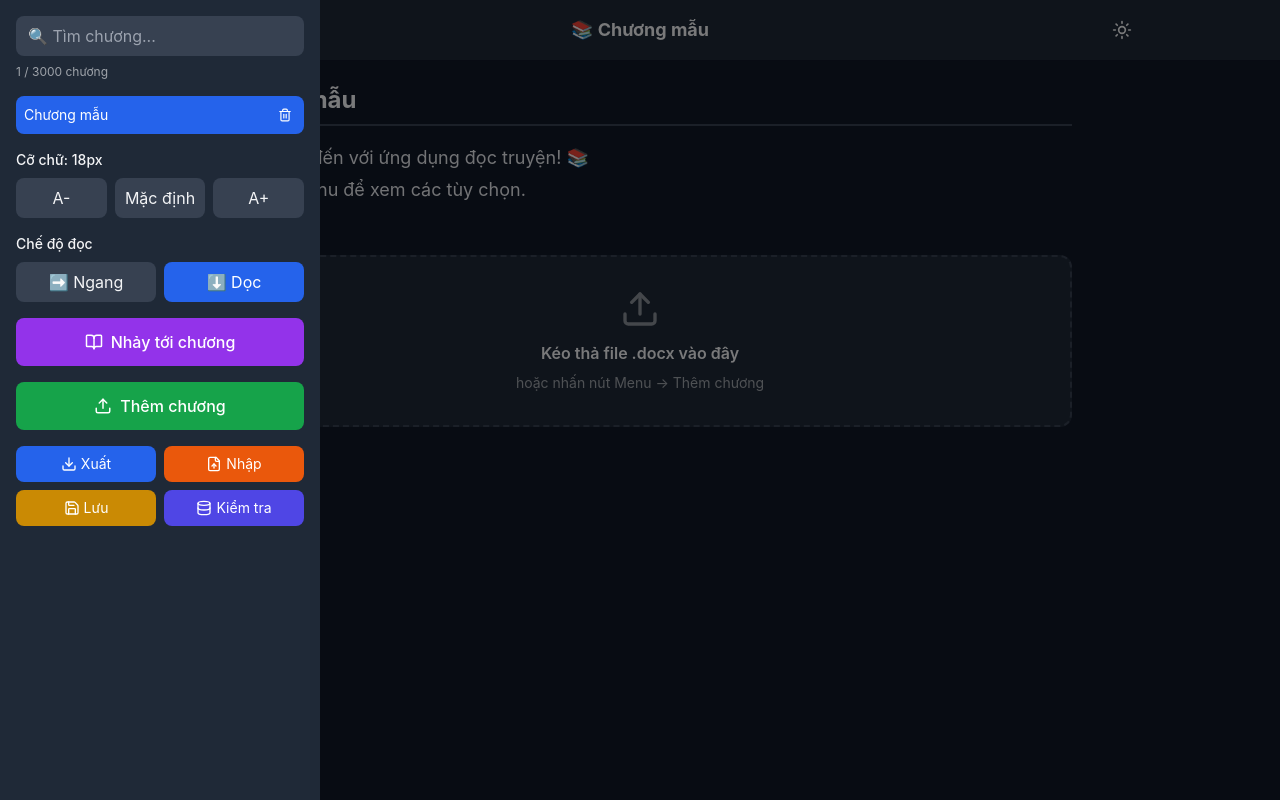
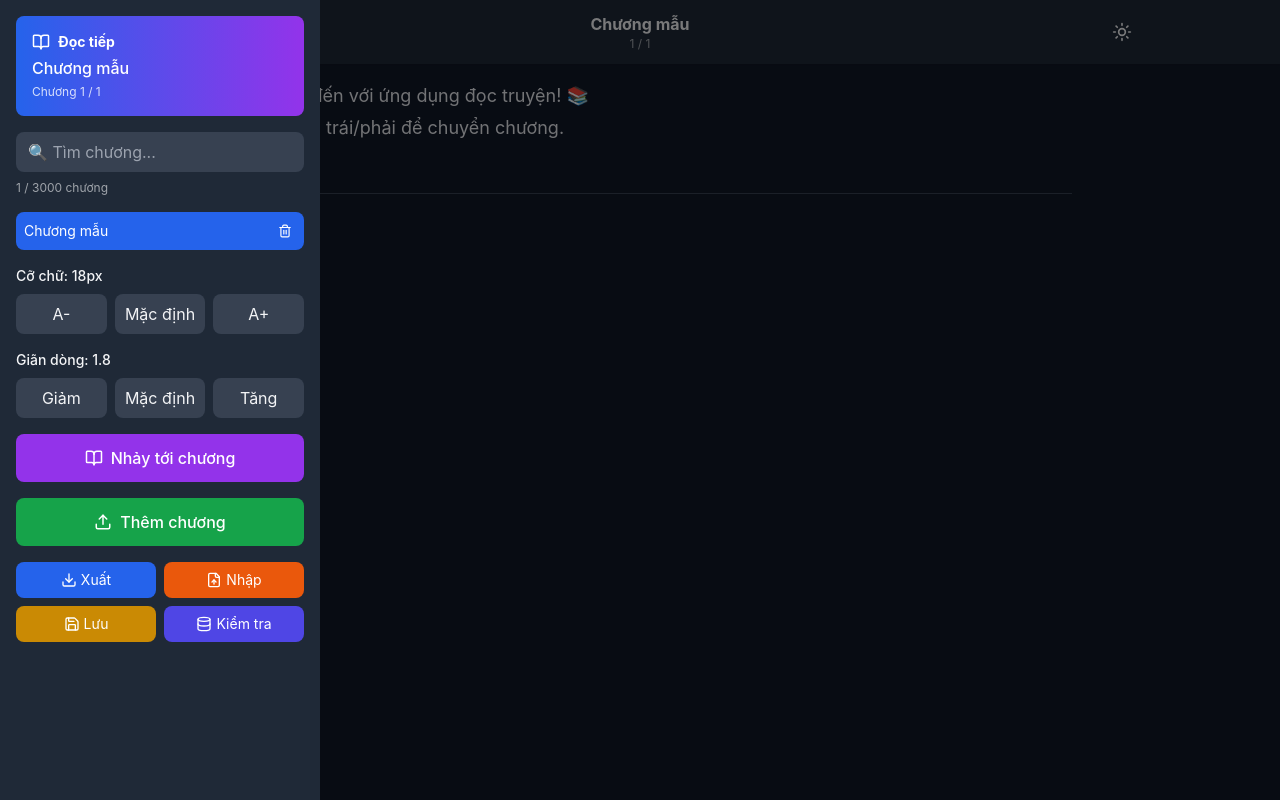
Before and after one commit to VanDoHaui/doc-truyen-offline, a React (Create React App) app: page / in a window 1280 px wide. Both pictures are taken after a click on the button 158 px from the left and 30 px from the top of the page. Built offline with nearby package versions, Linux system fonts and the light colour scheme.

Commit message:
Add vertical reading mode

```diff
--- a/src/App.js
+++ b/src/App.js
@@ -1,5 +1,5 @@
 import React, { useState, useEffect, useRef } from 'react';
-import { Moon, Sun, ChevronLeft, ChevronRight, Upload, Menu, X, BookOpen, Download, FileUp, Save, Database, Trash2 } from 'lucide-react';
+import { Moon, Sun, Upload, Menu, X, BookOpen, Download, FileUp, Save, Database, Trash2 } from 'lucide-react';
 import mammoth from 'mammoth';
 
 // IndexedDB Helper
@@ -56,12 +56,11 @@ const clearIndexedDB = async () => {
 
 export default function OfflineReaderApp() {
   const [darkMode, setDarkMode] = useState(true);
-  const [verticalMode, setVerticalMode] = useState(true);
   const [chapters, setChapters] = useState([
     {
       id: 1,
       title: 'Chương mẫu',
-      content: '<p>Chào mừng đến với ứng dụng đọc truyện! 📚</p><p>Nhấn nút Menu để xem các tùy chọn.</p>'
+      content: '<p>Chào mừng đến với ứng dụng đọc truyện! 📚</p><p>Dùng mũi tên trái/phải để chuyển chương.</p>'
     }
   ]);
   const [currentChapter, setCurrentChapter] = useState(0);
@@ -72,10 +71,13 @@ export default function OfflineReaderApp() {
   const [jumpPage, setJumpPage] = useState('');
   const [showJumpModal, setShowJumpModal] = useState(false);
   const [fontSize, setFontSize] = useState(18);
+  const [lineHeight, setLineHeight] = useState(1.8);
   const [mounted, setMounted] = useState(false);
   const [loading, setLoading] = useState(false);
   const [progress, setProgress] = useState(0);
   const contentRef = useRef(null);
+  const touchStartX = useRef(0);
+  const touchEndX = useRef(0);
 
   useEffect(() => {
     setMounted(true);
@@ -87,12 +89,12 @@ export default function OfflineReaderApp() {
       const data = await getFromIndexedDB('appData');
       if (data) {
         setDarkMode(data.darkMode !== undefined ? data.darkMode : true);
-        setVerticalMode(data.verticalMode !== undefined ? data.verticalMode : true);
         if (data.chapters && data.chapters.length > 0) {
           setChapters(data.chapters);
         }
         setCurrentChapter(data.currentChapter || 0);
         setFontSize(data.fontSize || 18);
+        setLineHeight(data.lineHeight || 1.8);
       }
     } catch (error) {
       console.error('Lỗi load:', error);
@@ -101,7 +103,7 @@ export default function OfflineReaderApp() {
 
   const saveToStorage = async () => {
     try {
-      await saveToIndexedDB('appData', { darkMode, verticalMode, chapters, currentChapter, fontSize });
+      await saveToIndexedDB('appData', { darkMode, chapters, currentChapter, fontSize, lineHeight });
     } catch (error) {
       console.error('Lỗi lưu:', error);
     }
@@ -112,23 +114,57 @@ export default function OfflineReaderApp() {
       const timer = setTimeout(() => saveToStorage(), 500);
       return () => clearTimeout(timer);
     }
-  }, [darkMode, verticalMode, chapters, currentChapter, fontSize, mounted]);
+  }, [darkMode, chapters, currentChapter, fontSize, lineHeight, mounted]);
 
   useEffect(() => {
     window.scrollTo(0, 0);
   }, [currentChapter]);
 
+  // Xử lý vuốt trái/phải trên mobile
+  const handleTouchStart = (e) => {
+    touchStartX.current = e.touches[0].clientX;
+  };
+
+  const handleTouchMove = (e) => {
+    touchEndX.current = e.touches[0].clientX;
+  };
+
+  const handleTouchEnd = () => {
+    if (!touchStartX.current || !touchEndX.current) return;
+
+    const distance = touchStartX.current - touchEndX.current;
+    const threshold = 50; // Khoảng cách tối thiểu để kích hoạt
+
+    if (Math.abs(distance) > threshold) {
+      if (distance > 0 && currentChapter < chapters.length - 1) {
+        // Vuốt trái - Chương sau
+        changeChapter(currentChapter + 1);
+      } else if (distance < 0 && currentChapter > 0) {
+        // Vuốt phải - Chương trước
+        changeChapter(currentChapter - 1);
+      }
+    }
+
+    touchStartX.current = 0;
+    touchEndX.current = 0;
+  };
+
   useEffect(() => {
     const handleKeyDown = (e) => {
+      if (showMenu || showJumpModal) return;
+
       if (e.key === 'ArrowLeft' && currentChapter > 0) {
+        e.preventDefault();
         changeChapter(currentChapter - 1);
       } else if (e.key === 'ArrowRight' && currentChapter < chapters.length - 1) {
+        e.preventDefault();
         changeChapter(currentChapter + 1);
       }
     };
+
     window.addEventListener('keydown', handleKeyDown);
     return () => window.removeEventListener('keydown', handleKeyDown);
-  }, [currentChapter, chapters.length]);
+  }, [currentChapter, chapters.length, showMenu, showJumpModal]);
 
   const showToast = (message) => {
     setToast({ show: true, message });
@@ -136,7 +172,14 @@ export default function OfflineReaderApp() {
   };
 
   const changeChapter = (newIndex) => {
-    if (newIndex < 0 || newIndex >= chapters.length) return;
+    if (newIndex < 0) {
+      showToast('⚠️ Đây là chương đầu');
+      return;
+    }
+    if (newIndex >= chapters.length) {
+      showToast('⚠️ Hết chương rồi');
+      return;
+    }
     setCurrentChapter(newIndex);
     window.scrollTo(0, 0);
   };
@@ -152,6 +195,44 @@ export default function OfflineReaderApp() {
         const arrayBuffer = await files[i].arrayBuffer();
         const result = await mammoth.convertToHtml({ arrayBuffer });
         let html = result.value.replace(/<img[^>]*>/g, '').replace(/<p>\s*<\/p>/g, '');
+
+        // Nhóm các đoạn <p> chứa <strong> liên tiếp vào khung
+        const lines = html.split('\n');
+        let inBoldBlock = false;
+        let boldBlockContent = [];
+        const processedLines = [];
+
+        for (let line of lines) {
+          const hasBold = /<strong>/.test(line) && line.trim().startsWith('<p>');
+
+          if (hasBold) {
+            if (!inBoldBlock) {
+              inBoldBlock = true;
+              boldBlockContent = [];
+            }
+            boldBlockContent.push(line);
+          } else {
+            if (inBoldBlock && boldBlockContent.length > 0) {
+              processedLines.push('<div class="info-box">' + boldBlockContent.join('\n') + '</div>');
+              boldBlockContent = [];
+              inBoldBlock = false;
+            }
+            processedLines.push(line);
+          }
+        }
+
+        if (inBoldBlock && boldBlockContent.length > 0) {
+          processedLines.push('<div class="info-box">' + boldBlockContent.join('\n') + '</div>');
+        }
+
+        html = processedLines.join('\n');
+
+        html = html.replace(/\[([^\]]+)\]/g, '<span class="item-name">[$1]</span>');
+        html = html.replace(/Xếp hạng\s*:\s*([^\n<]+)/gi, '<div class="stat-row"><span class="stat-label">Xếp hạng:</span><span class="stat-value">$1</span></div>');
+        html = html.replace(/Độ bền\s*:\s*([^\n<]+)/gi, '<div class="stat-row"><span class="stat-label">Độ bền:</span><span class="stat-value">$1</span></div>');
+        html = html.replace(/Sức Tấn công\s*:\s*([^\n<]+)/gi, '<div class="stat-row"><span class="stat-label">Tấn công:</span><span class="stat-value">$1</span></div>');
+        html = html.replace(/Tốc độ tấn công\s*:\s*([^\n<]+)/gi, '<div class="stat-row"><span class="stat-label">Tốc độ:</span><span class="stat-value">$1</span></div>');
+
         newChapters.push({
           id: Date.now() + Math.random(),
           title: files[i].name.replace(/\.(docx|doc)$/, ''),
@@ -200,7 +281,7 @@ export default function OfflineReaderApp() {
 
   const exportData = () => {
     try {
-      const blob = new Blob([JSON.stringify({ darkMode, chapters, currentChapter, fontSize }, null, 2)], { type: 'application/json' });
+      const blob = new Blob([JSON.stringify({ darkMode, chapters, currentChapter, fontSize, lineHeight }, null, 2)], { type: 'application/json' });
       const url = URL.createObjectURL(blob);
       const a = document.createElement('a');
       a.href = url;
@@ -226,7 +307,8 @@ export default function OfflineReaderApp() {
         setChapters(data.chapters);
         setCurrentChapter(data.currentChapter || 0);
         setFontSize(data.fontSize || 18);
-        await saveToIndexedDB('appData', { darkMode: data.darkMode, chapters: data.chapters, currentChapter: data.currentChapter || 0, fontSize: data.fontSize || 18, verticalMode: data.verticalMode !== undefined ? data.verticalMode : true });
+        setLineHeight(data.lineHeight || 1.8);
+        await saveToIndexedDB('appData', data);
         showToast(`✅ Nhập ${data.chapters.length} chương!`);
       } catch (error) {
         showToast('❌ File lỗi');
@@ -247,15 +329,14 @@ export default function OfflineReaderApp() {
             <p className="font-bold mb-3">{progress > 0 ? `${progress}%` : 'Đang tải...'}</p>
             {progress > 0 && (
               <div className="w-full bg-gray-700 rounded-full h-2">
-                <div className="bg-blue-500 h-2 rounded-full" style={{width: `${progress}%`}}></div>
+                <div className="bg-blue-500 h-2 rounded-full transition-all" style={{width: `${progress}%`}}></div>
               </div>
             )}
           </div>
         </div>
       )}
 
-      {/* Header */}
-      <div className={`${darkMode ? 'bg-gray-800' : 'bg-white'} sticky top-0 z-20 shadow-sm`}>
+      <div className={`${darkMode ? 'bg-gray-800' : 'bg-white'} fixed top-0 left-0 right-0 z-20 shadow-sm`}>
         <div className="max-w-5xl mx-auto px-3 py-3 flex items-center justify-between">
           <button
             onClick={() => setShowMenu(!showMenu)}
@@ -264,10 +345,14 @@ export default function OfflineReaderApp() {
             {showMenu ? <X size={20} /> : <Menu size={20} />}
           </button>
 
-          <h1 className="text-lg font-bold flex items-center gap-2">
-            📚 {chapters[currentChapter]?.title.substring(0, 20)}
-            {chapters[currentChapter]?.title.length > 20 && '...'}
+          <div className="flex-1 text-center">
+            <h1 className="text-base font-bold truncate px-2">
+              {chapters[currentChapter]?.title}
             </h1>
+            <p className="text-xs opacity-60">
+              {currentChapter + 1} / {chapters.length}
+            </p>
+          </div>
 
           <button
             onClick={() => setDarkMode(!darkMode)}
@@ -278,13 +363,28 @@ export default function OfflineReaderApp() {
         </div>
       </div>
 
-      {/* Menu Sidebar */}
       {showMenu && (
         <>
           <div className="fixed inset-0 bg-black/50 z-30" onClick={() => setShowMenu(false)}></div>
           <div className={`${darkMode ? 'bg-gray-800' : 'bg-white'} fixed top-0 left-0 bottom-0 w-80 z-40 overflow-y-auto`}>
             <div className="p-4 space-y-4">
-              {/* Search */}
+              {/* Đọc tiếp */}
+              <div
+                onClick={() => {
+                  setShowMenu(false);
+                }}
+                className={`p-4 rounded-lg ${darkMode ? 'bg-gradient-to-r from-blue-600 to-purple-600' : 'bg-gradient-to-r from-blue-500 to-purple-500'} cursor-pointer hover:opacity-90 transition-all`}
+              >
+                <div className="flex items-center gap-2 mb-1">
+                  <BookOpen size={18} className="text-white" />
+                  <span className="text-white font-bold text-sm">Đọc tiếp</span>
+                </div>
+                <div className="text-white font-medium truncate">{chapters[currentChapter]?.title}</div>
+                <div className="text-white/80 text-xs mt-1">
+                  Chương {currentChapter + 1} / {chapters.length}
+                </div>
+              </div>
+
               <div>
                 <input
                   type="text"
@@ -298,7 +398,6 @@ export default function OfflineReaderApp() {
                 </div>
               </div>
 
-              {/* Chapter List */}
               <div className="space-y-1 max-h-64 overflow-y-auto">
                 {filteredChapters.map((ch) => (
                   <div
@@ -328,7 +427,6 @@ export default function OfflineReaderApp() {
                 ))}
               </div>
 
-              {/* Font Size */}
               <div>
                 <label className="text-sm font-medium block mb-2">Cỡ chữ: {fontSize}px</label>
                 <div className="flex gap-2">
@@ -353,26 +451,30 @@ export default function OfflineReaderApp() {
                 </div>
               </div>
 
-              {/* Reading Mode */}
               <div>
-                <label className="text-sm font-medium block mb-2">Chế độ đọc</label>
+                <label className="text-sm font-medium block mb-2">Giãn dòng: {lineHeight.toFixed(1)}</label>
                 <div className="flex gap-2">
                   <button
-                    onClick={() => setVerticalMode(false)}
-                    className={`flex-1 py-2 rounded-lg ${!verticalMode ? 'bg-blue-600 text-white' : darkMode ? 'bg-gray-700 hover:bg-gray-600' : 'bg-gray-200 hover:bg-gray-300'}`}
+                    onClick={() => setLineHeight(Math.max(1.2, lineHeight - 0.2))}
+                    className={`flex-1 py-2 rounded-lg ${darkMode ? 'bg-gray-700 hover:bg-gray-600' : 'bg-gray-200 hover:bg-gray-300'}`}
                   >
-                    ➡️ Ngang
+                    Giảm
                   </button>
                   <button
-                    onClick={() => setVerticalMode(true)}
-                    className={`flex-1 py-2 rounded-lg ${verticalMode ? 'bg-blue-600 text-white' : darkMode ? 'bg-gray-700 hover:bg-gray-600' : 'bg-gray-200 hover:bg-gray-300'}`}
+                    onClick={() => setLineHeight(1.8)}
+                    className={`flex-1 py-2 rounded-lg ${darkMode ? 'bg-gray-700 hover:bg-gray-600' : 'bg-gray-200 hover:bg-gray-300'}`}
                   >
-                    ⬇️ Dọc
+                    Mặc định
+                  </button>
+                  <button
+                    onClick={() => setLineHeight(Math.min(2.5, lineHeight + 0.2))}
+                    className={`flex-1 py-2 rounded-lg ${darkMode ? 'bg-gray-700 hover:bg-gray-600' : 'bg-gray-200 hover:bg-gray-300'}`}
+                  >
+                    Tăng
                   </button>
                 </div>
               </div>
 
-              {/* Jump to Chapter */}
               <button
                 onClick={() => {
                   setShowJumpModal(true);
@@ -384,7 +486,6 @@ export default function OfflineReaderApp() {
                 Nhảy tới chương
               </button>
 
-              {/* Upload */}
               <label className="block">
                 <input
                   type="file"
@@ -399,7 +500,6 @@ export default function OfflineReaderApp() {
                 </div>
               </label>
 
-              {/* Actions */}
               <div className="grid grid-cols-2 gap-2">
                 <button
                   onClick={exportData}
@@ -457,15 +557,15 @@ export default function OfflineReaderApp() {
         </>
       )}
 
-      {/* Content */}
-      {verticalMode ? (
-        // Chế độ dọc - tất cả chương liên tục
       <div
         ref={contentRef}
         onDrop={handleDrop}
         onDragOver={(e) => { e.preventDefault(); setDragOver(true); }}
         onDragLeave={(e) => { e.preventDefault(); setDragOver(false); }}
-          className="max-w-4xl mx-auto px-4 py-6 pb-24"
+        onTouchStart={handleTouchStart}
+        onTouchMove={handleTouchMove}
+        onTouchEnd={handleTouchEnd}
+        className="max-w-4xl mx-auto px-4 pt-20 pb-8 min-h-screen"
       >
         {dragOver && (
           <div className="fixed inset-4 border-4 border-dashed border-blue-500 rounded-xl bg-blue-500/10 flex items-center justify-center z-30">
@@ -476,75 +576,87 @@ export default function OfflineReaderApp() {
           </div>
         )}
 
-          {chapters.map((chapter, index) => (
-            <div key={chapter.id} className="mb-12">
-              <h2 className={`text-2xl font-bold mb-4 pb-2 border-b-2 ${darkMode ? 'border-gray-700' : 'border-gray-300'}`}>
-                {chapter.title}
-              </h2>
-              <div
-                className="prose prose-lg max-w-none"
-                style={{
-                  fontSize: `${fontSize}px`,
-                  lineHeight: '1.8',
-                  color: darkMode ? '#e5e7eb' : '#374151'
-                }}
-                dangerouslySetInnerHTML={{ __html: chapter.content }}
-              />
-              {index < chapters.length - 1 && (
-                <div className={`mt-8 pt-4 border-t-2 ${darkMode ? 'border-gray-700' : 'border-gray-300'} text-center text-sm opacity-60`}>
-                  • • •
-                </div>
-              )}
-            </div>
-          ))}
-
-          {chapters.length <= 3 && (
-            <div className={`${darkMode ? 'bg-gray-800 border-gray-700' : 'bg-white border-gray-300'} rounded-xl p-8 border-2 border-dashed text-center mt-8`}>
-              <Upload size={40} className="mx-auto mb-3 opacity-50" />
-              <p className="font-semibold mb-2">Kéo thả file .docx vào đây</p>
-              <p className="text-sm opacity-60">hoặc nhấn nút Menu → Thêm chương</p>
-            </div>
-          )}
-        </div>
-      ) : (
-        // Chế độ ngang - từng chương riêng
-        <div
-          ref={contentRef}
-          onDrop={handleDrop}
-          onDragOver={(e) => { e.preventDefault(); setDragOver(true); }}
-          onDragLeave={(e) => { e.preventDefault(); setDragOver(false); }}
-          className="max-w-4xl mx-auto px-4 py-6 pb-24"
-        >
-          {dragOver && (
-            <div className="fixed inset-4 border-4 border-dashed border-blue-500 rounded-xl bg-blue-500/10 flex items-center justify-center z-30">
-              <div className={`${darkMode ? 'bg-gray-800' : 'bg-white'} px-6 py-4 rounded-xl`}>
-                <Upload size={40} className="mx-auto mb-2 text-blue-500" />
-                <p className="font-bold">Thả file vào đây!</p>
-              </div>
-            </div>
-          )}
+        <style>{`
+          .info-box {
+            border: 2px solid ${darkMode ? '#3b82f6' : '#2563eb'};
+            background: ${darkMode ? '#1e3a5f' : '#eff6ff'};
+            border-radius: 8px;
+            padding: 12px 16px;
+            margin: 16px 0;
+          }
+          .info-box p {
+            margin: 8px 0;
+          }
+          .info-box p:first-child {
+            margin-top: 0;
+          }
+          .info-box p:last-child {
+            margin-bottom: 0;
+          }
+          .info-box strong {
+            color: ${darkMode ? '#60a5fa' : '#1e40af'};
+          }
+          .item-name {
+            display: inline-block;
+            background: ${darkMode ? '#1e40af' : '#3b82f6'};
+            color: white;
+            padding: 2px 8px;
+            border-radius: 4px;
+            font-weight: 600;
+            font-size: 0.95em;
+            margin: 4px 0;
+          }
+          .stat-row {
+            display: flex;
+            padding: 6px 12px;
+            border-bottom: 1px solid ${darkMode ? '#374151' : '#e5e7eb'};
+            background: ${darkMode ? '#1f2937' : '#f9fafb'};
+            margin: 2px 0;
+          }
+          .stat-label {
+            font-weight: 600;
+            min-width: 100px;
+            color: ${darkMode ? '#9ca3af' : '#6b7280'};
+          }
+          .stat-value {
+            flex: 1;
+            color: ${darkMode ? '#e5e7eb' : '#374151'};
+          }
+        `}</style>
 
         <div
           className="prose prose-lg max-w-none"
           style={{
             fontSize: `${fontSize}px`,
-              lineHeight: '1.8',
+            lineHeight: `${lineHeight}`,
             color: darkMode ? '#e5e7eb' : '#374151'
           }}
           dangerouslySetInnerHTML={{ __html: chapters[currentChapter]?.content }}
         />
 
-          {chapters.length <= 3 && (
-            <div className={`${darkMode ? 'bg-gray-800 border-gray-700' : 'bg-white border-gray-300'} rounded-xl p-8 border-2 border-dashed text-center mt-8`}>
-              <Upload size={40} className="mx-auto mb-3 opacity-50" />
-              <p className="font-semibold mb-2">Kéo thả file .docx vào đây</p>
-              <p className="text-sm opacity-60">hoặc nhấn nút Menu → Thêm chương</p>
+        <div className="flex justify-between items-center mt-12 pt-6 border-t" style={{ borderColor: darkMode ? '#374151' : '#e5e7eb' }}>
+          {currentChapter > 0 ? (
+            <button
+              onClick={() => changeChapter(currentChapter - 1)}
+              className={`px-6 py-3 rounded-lg ${darkMode ? 'bg-gray-800 hover:bg-gray-700' : 'bg-white hover:bg-gray-100'} shadow-md flex items-center gap-2 transition-all`}
+            >
+              <span className="font-bold text-xl">&lt;</span>
+              <span className="text-base">Chương trước</span>
+            </button>
+          ) : <div></div>}
+
+          {currentChapter < chapters.length - 1 ? (
+            <button
+              onClick={() => changeChapter(currentChapter + 1)}
+              className={`px-6 py-3 rounded-lg ${darkMode ? 'bg-gray-800 hover:bg-gray-700' : 'bg-white hover:bg-gray-100'} shadow-md flex items-center gap-2 transition-all`}
+            >
+              <span className="text-base">Chương sau</span>
+              <span className="font-bold text-xl">&gt;</span>
+            </button>
+          ) : <div></div>}
         </div>
-          )}
       </div>
-      )}
 
-      {/* Jump Modal */}
       {showJumpModal && (
         <div className="fixed inset-0 bg-black/70 flex items-center justify-center z-50 p-4" onClick={() => setShowJumpModal(false)}>
           <div className={`${darkMode ? 'bg-gray-800' : 'bg-white'} rounded-xl p-6 max-w-sm w-full`} onClick={(e) => e.stopPropagation()}>
@@ -597,44 +709,10 @@ export default function OfflineReaderApp() {
         </div>
       )}
 
-      {/* Toast */}
       {toast.show && (
-        <div className="fixed bottom-20 left-1/2 -translate-x-1/2 z-50">
-          <div className="bg-gray-900 text-white px-4 py-2 rounded-lg shadow-xl">
+        <div className="fixed bottom-4 left-1/2 -translate-x-1/2 z-50">
+          <div className={`${darkMode ? 'bg-gray-800' : 'bg-white'} px-4 py-2 rounded-lg shadow-lg`}>
             {toast.message}
-          </div>
-        </div>
-      )}
-
-      {/* Bottom Nav */}
-      {!verticalMode && (
-        <div className={`${darkMode ? 'bg-gray-800' : 'bg-white'} fixed bottom-0 left-0 right-0 z-20 shadow-lg`}>
-          <div className="max-w-5xl mx-auto px-3 py-3 flex items-center justify-between">
-            <button
-              onClick={() => changeChapter(currentChapter - 1)}
-              disabled={currentChapter === 0}
-              className={`flex items-center gap-2 px-4 py-2 rounded-lg font-medium ${
-                currentChapter === 0 ? 'opacity-30' : 'bg-blue-600 hover:bg-blue-700 text-white'
-              }`}
-            >
-              <ChevronLeft size={18} />
-              Trước
-            </button>
-
-            <div className="text-sm font-medium">
-              {currentChapter + 1} / {chapters.length}
-            </div>
-
-            <button
-              onClick={() => changeChapter(currentChapter + 1)}
-              disabled={currentChapter >= chapters.length - 1}
-              className={`flex items-center gap-2 px-4 py-2 rounded-lg font-medium ${
-                currentChapter >= chapters.length - 1 ? 'opacity-30' : 'bg-blue-600 hover:bg-blue-700 text-white'
-              }`}
-            >
-              Sau
-              <ChevronRight size={18} />
-            </button>
           </div>
         </div>
       )}
```
Lines whose indentation alone changed are shown as unchanged.
